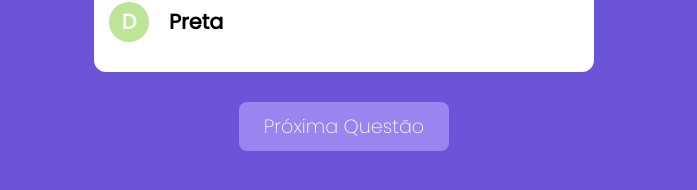
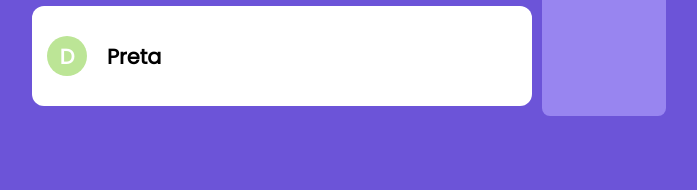
Before and after one commit to rafaelccorrea/React-Next-Quiz, a Next.js app: page / in a window 1280 px wide. Shown: the part 574-764 px from the top of the page, without its empty margins (296-993 px from the left). Built offline with nearby package versions, Linux system fonts and the light colour scheme.

Commit message:
Criando Componente de questionario

```diff
--- a/components/botao/Botao.module.css
+++ b/components/botao/Botao.module.css
@@ -7,4 +7,10 @@
     border: none;
     padding: 10px 25px;
     margin-top: 20px;
+    cursor: pointer;
+    transition: all .2s ease-in-out;
 }
+
+.botao:hover {
+    transform: scale(1.1);
+}
--- /dev/null
+++ b/components/questionario/Model.tsx
@@ -0,0 +1,8 @@
+import QuestaoModel from "../../model/questao";
+
+export default interface QuestionarioProps {
+    questao: QuestaoModel
+    ultima: boolean
+    questaoRespondida: (questao: QuestaoModel) => void;
+    proximo: () => void;
+}
--- /dev/null
+++ b/components/questionario/Questionario.module.css
@@ -0,0 +1,3 @@
+.questionario {
+    display: flex;
+}
--- /dev/null
+++ b/components/questionario/Questionario.tsx
@@ -0,0 +1,32 @@
+import QuestionarioProps from "./Model";
+import styles from "./Questionario.module.css";
+import Botao from "./../botao/Botao";
+import Questao from "../questao/Questao";
+
+export default function Questionario(props: QuestionarioProps) {
+
+  function respostaFornecida(indice: number) {
+    if(props.questao.naoRespondida) {
+      props.questaoRespondida(props.questao.responderCom(indice));
+    }
+  }
+
+  return (
+    <div className={styles.questionario}>
+      {props.questao ? (
+        <Questao
+          valor={props.questao}
+          respostaFornecida={respostaFornecida}
+          tempoResposta={6}
+          tempoEsgotado={props.proximo}
+        />
+      ) : (
+        false
+      )}
+      <Botao
+        onClick={props.proximo}
+        texto={props.ultima ? "Finalizar" : "Proxíma"}
+      />
+    </div>
+  );
+}
--- a/pages/index.tsx
+++ b/pages/index.tsx
@@ -1,6 +1,5 @@
 import { useState } from 'react'
-import Botao from '../components/botao/Botao'
-import Questao from '../components/questao/Questao'
+import Questionario from '../components/questionario/Questionario'
 import QuestaoModel from '../model/questao'
 import RespostaModel from '../model/resposta'
 
@@ -16,14 +15,12 @@
 
   const [ questao, setQuestao ] = useState(questaoTeste)
 
-  function respostaFornecida(indice: number) {
-    setQuestao(questao.responderCom(indice))
+  function questaoRespondida (questao: QuestaoModel) {
+
   }
 
-  function tempoEsgotado() {
-    if(questao.naoRespondida) {
-      setQuestao(questao.responderCom(-1))
-    }
+  function proximo () {
+
   }
 
   return (
@@ -34,13 +31,12 @@
       alignItems: 'center',
       height: '100vh'
     }}>
-      <Questao
-        valor={questao}
-        tempoResposta={5}
-        respostaFornecida={respostaFornecida}
-        tempoEsgotado={tempoEsgotado}
+      <Questionario
+        questao={questao}
+        ultima={true}
+        questaoRespondida={questaoRespondida}
+        proximo={proximo}
       />
-      <Botao texto="Próxima Questão" href="/resultado"/>
     </div>
   )
 }
```
